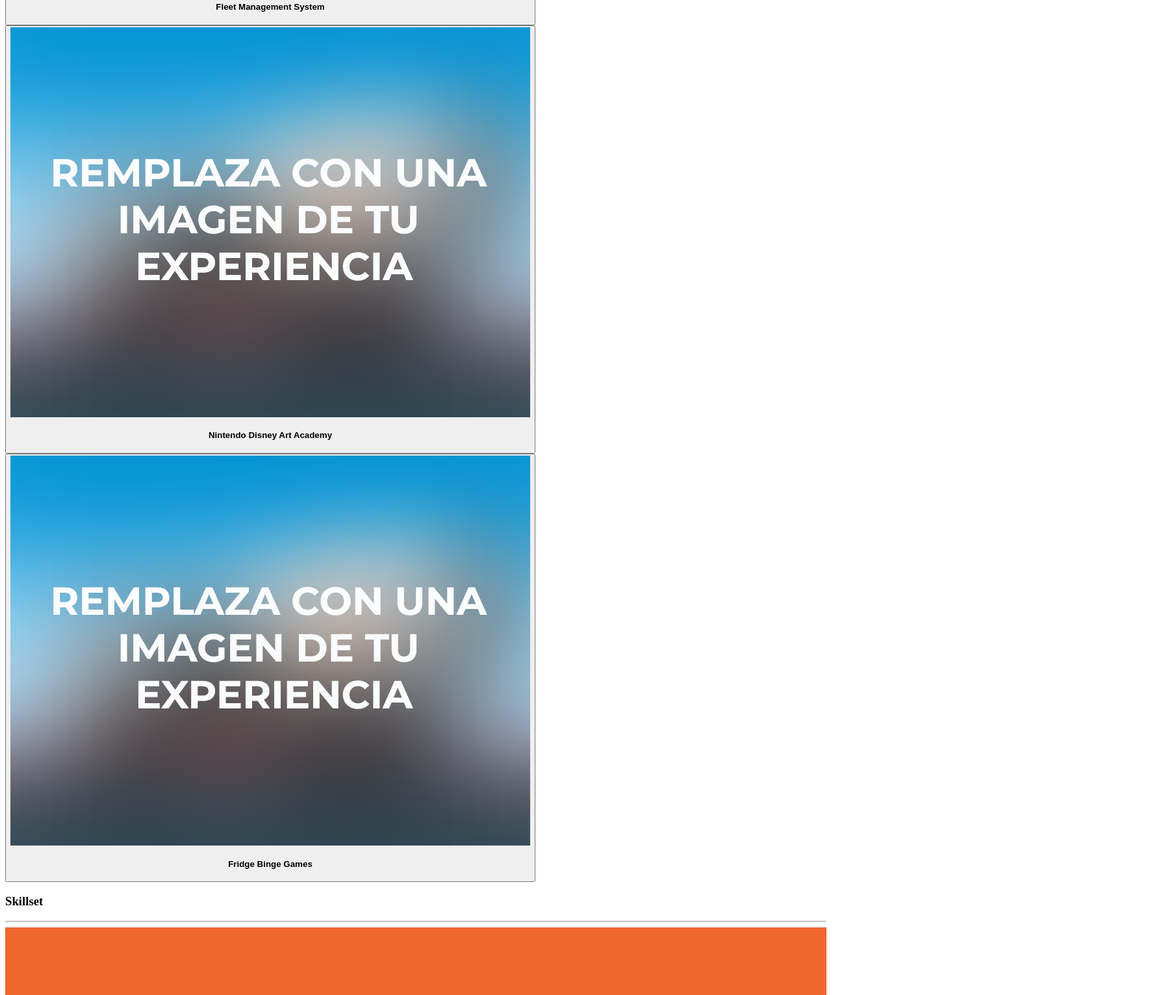
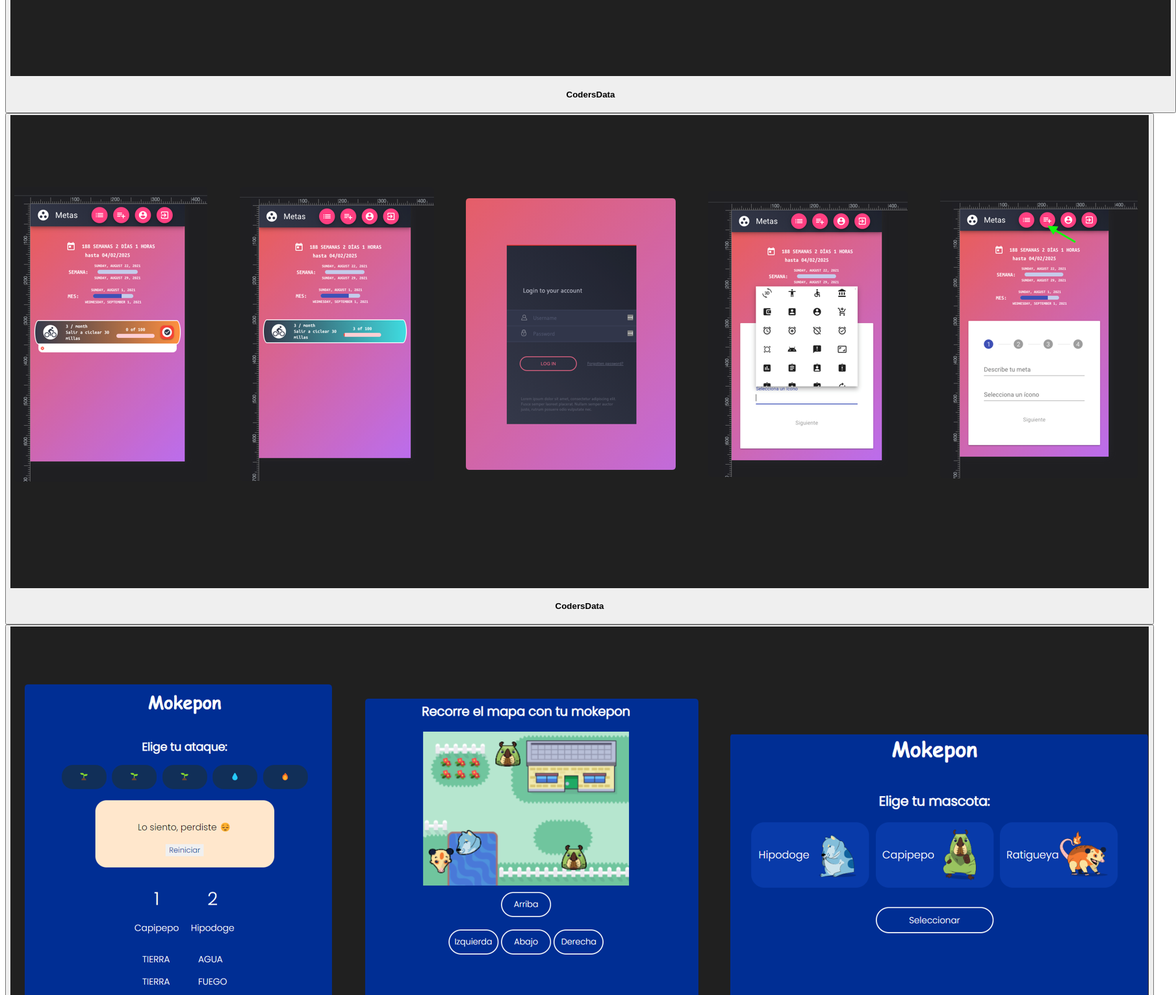
Before and after one commit to Brian0355/Brian0355, a website: page index.html in a window 1280 px wide. Shown: the part 1269-2800 px from the top of the page at 65% size, 1810 px wide, since content can reach past the window. Drawn offline with Linux system fonts and the light colour scheme.

Commit message:
changes proyec

```diff
--- a/index.html
+++ b/index.html
@@ -41,16 +41,16 @@
             <hr />
             <div>
                 <button>
-                    <img src="assets/img/portfolio/1.png" />
-                    <h4>Fleet Management System</h4>
+                    <img src="assets/img/portfolio/Proyect 1.png" />
+                    <h4>CodersData</h4>
                 </button>
                 <button>
-                    <img src="assets/img/portfolio/2.png" />
-                    <h4>Nintendo Disney Art Academy</h4>
+                    <img src="assets/img/portfolio/proyect 2.png" />
+                    <h4>CodersData</h4>
                 </button>
                 <button>
-                    <img src="assets/img/portfolio/3.png" />
-                    <h4>Fridge Binge Games</h4>
+                    <img src="assets/img/portfolio/proyec 3.png" />
+                    <h4>Xymogen</h4>
                 </button>
             </div>
         </section>
```
Also changed, not shown: assets/img/portfolio/Proyect 1.png (added), assets/img/portfolio/proyec 3.png (added), assets/img/portfolio/proyect 2.png (added).
